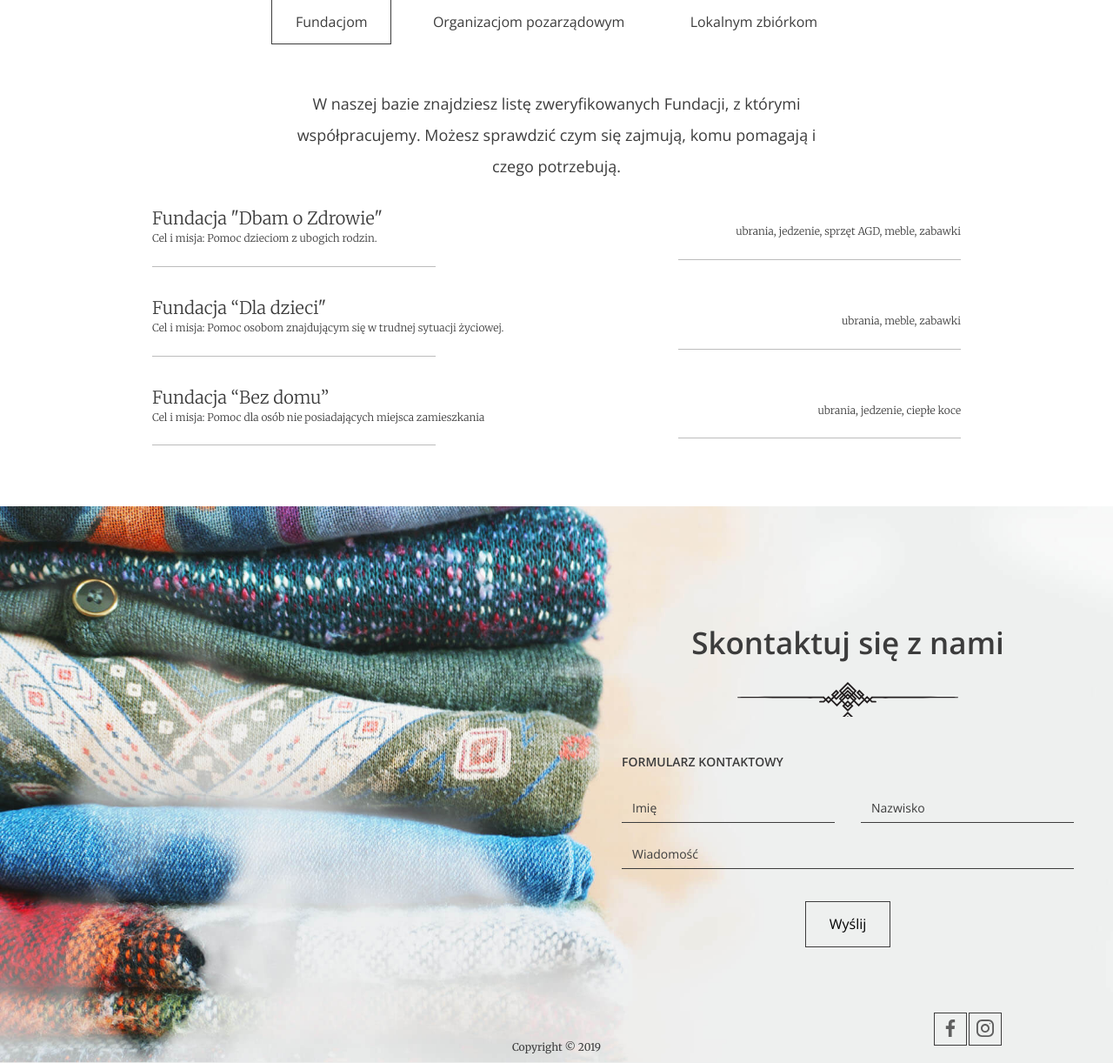
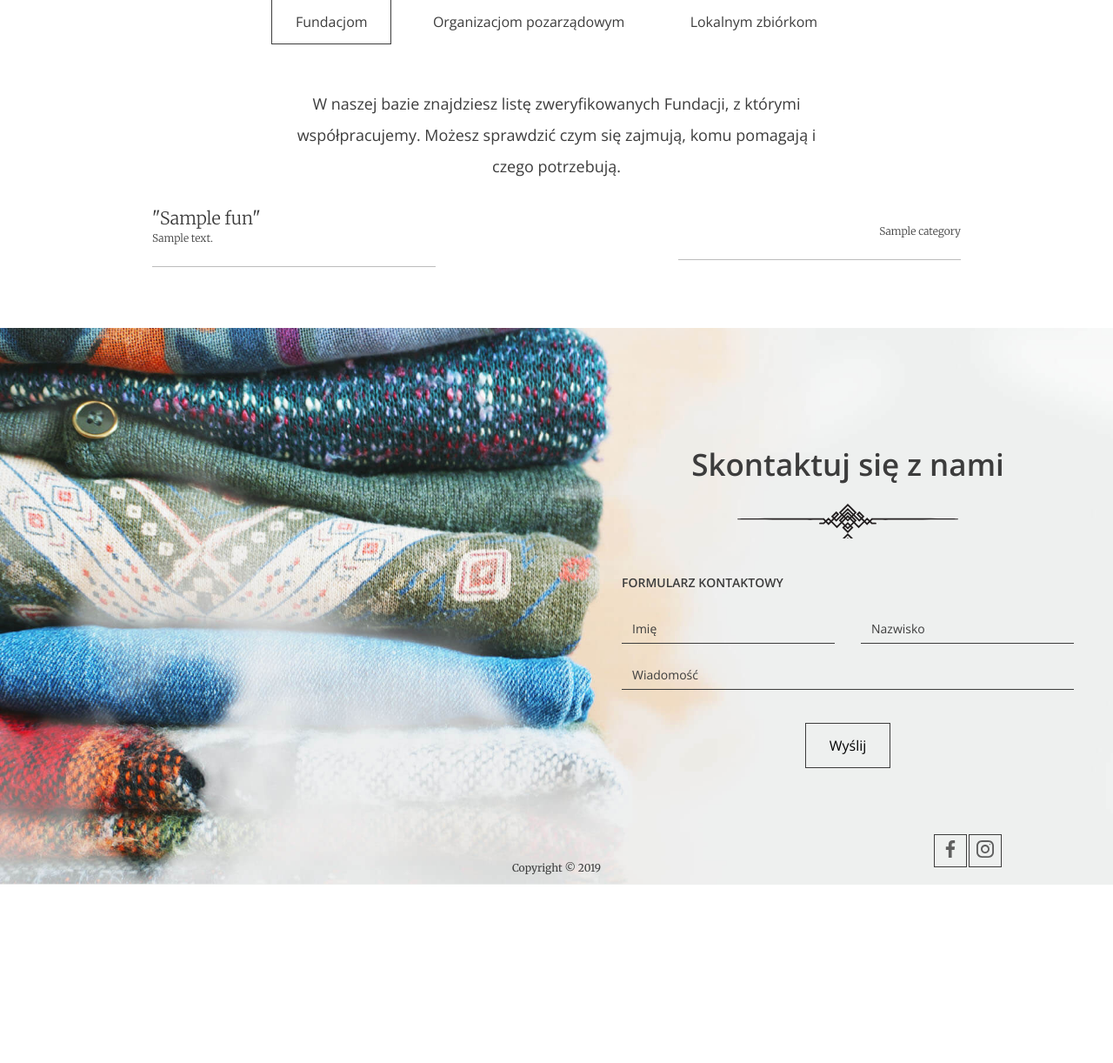
Before and after one commit to piotrmichna/CL_oddajkomus.pl, a Django app: template odr/charity/templates/landing_page.html in a window 1280 px wide. Shown: the part 2719-3941 px from the top of the page at 87% size. After the commit the page ends 3736 px from the top, so only its background shows below. Run offline with Django 3.2, Linux system fonts and the light colour scheme; the template is opened without the code that fills it: most values are stand-ins (such as "Sample title", 1, 10 or a date in 2020).

Commit message:
modyfikacja szablonu strony glownej dla listy Fundacji

```diff
--- a/odr/charity/templates/landing_page.html
+++ b/odr/charity/templates/landing_page.html
@@ -59,7 +59,8 @@
     <section id="about-us" class="about-us">
         <div class="about-us--text">
             <h2>O nas</h2>
-        <p>Lorem ipsum dolor sit amet, consectetur adipisicing elit. Voluptas vitae animi rem pariatur incidunt libero
+            <p>Lorem ipsum dolor sit amet, consectetur adipisicing elit. Voluptas vitae animi rem pariatur incidunt
+                libero
                 optio esse quisquam illo omnis.</p>
             <img src="/static/images/signature.svg" class="about-us--text-signature" alt="Signature"/>
         </div>
@@ -77,42 +78,27 @@
 
         <!-- SLIDE 1 -->
         <div class="help--slides active" data-id="1">
-        <p>W naszej bazie znajdziesz listę zweryfikowanych Fundacji, z którymi współpracujemy. Możesz sprawdzić czym się
+            <p>W naszej bazie znajdziesz listę zweryfikowanych Fundacji, z którymi współpracujemy. Możesz sprawdzić czym
+                się
                 zajmują, komu pomagają i czego potrzebują.</p>
 
             <ul class="help--slides-items">
+                {% for fun in fund %}
                     <li>
                         <div class="col">
-                    <div class="title">Fundacja "Dbam o Zdrowie"</div>
-                    <div class="subtitle">Cel i misja: Pomoc dzieciom z ubogich rodzin.</div>
+                            <div class="title">"{{ fun.name }}"</div>
+                            <div class="subtitle">{{ fun.description }}</div>
                         </div>
 
                         <div class="col">
-                    <div class="text">ubrania, jedzenie, sprzęt AGD, meble, zabawki</div>
+                            <div class="text">
+                                {% for category in fun.categories.all %}
+                                    {% if forloop.last %}{{ category }}{% else %}{{ category }},{% endif %}
+                                {% endfor %}
+                            </div>
                         </div>
                     </li>
-
-            <li>
-                <div class="col">
-                    <div class="title">Fundacja “Dla dzieci"</div>
-                    <div class="subtitle">Cel i misja: Pomoc osobom znajdującym się w trudnej sytuacji życiowej.</div>
-                </div>
-
-                <div class="col">
-                    <div class="text">ubrania, meble, zabawki</div>
-                </div>
-            </li>
-
-            <li>
-                <div class="col">
-                    <div class="title">Fundacja “Bez domu”</div>
-                    <div class="subtitle">Cel i misja: Pomoc dla osób nie posiadających miejsca zamieszkania</div>
-                </div>
-
-                <div class="col">
-                    <div class="text">ubrania, jedzenie, ciepłe koce</div>
-                </div>
-            </li>
+                {% endfor %}
             </ul>
             <!-- Pagination
             <ul class="help--slides-pagination">
@@ -190,7 +176,8 @@
 
         <!-- SLIDE 3 -->
         <div class="help--slides" data-id="3">
-        <p>Lorem ipsum dolor sit amet, his ocurreret persequeris ea, ad utinam laudem duo. Verterem adipisci partiendo
+            <p>Lorem ipsum dolor sit amet, his ocurreret persequeris ea, ad utinam laudem duo. Verterem adipisci
+                partiendo
                 eos ne, ea his reque quaeque recteque, ne quo lobortis intellegam.</p>
             <ul class="help--slides-items">
                 <li>
@@ -224,4 +211,4 @@
             -->
         </div>
     </section>
-{%  endblock %}
+{% endblock %}
```
Lines whose indentation alone changed are shown as unchanged.
